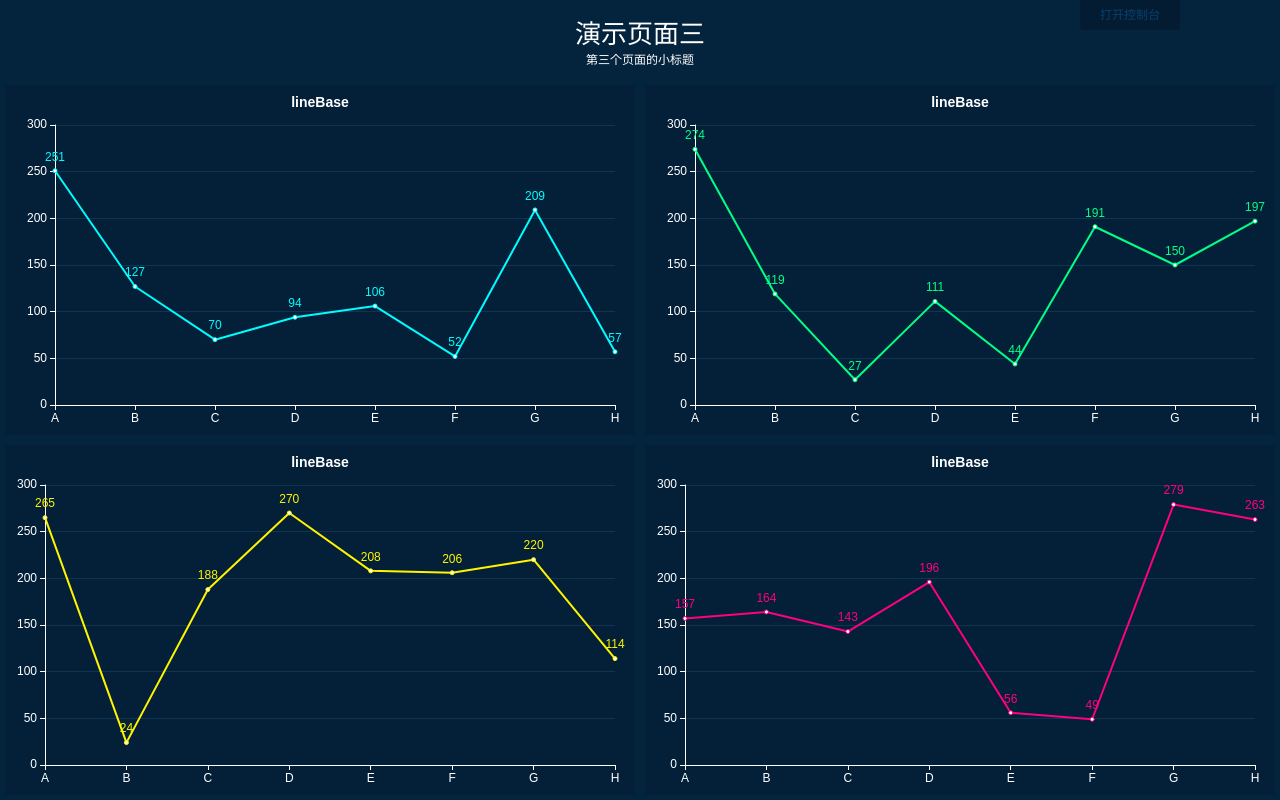
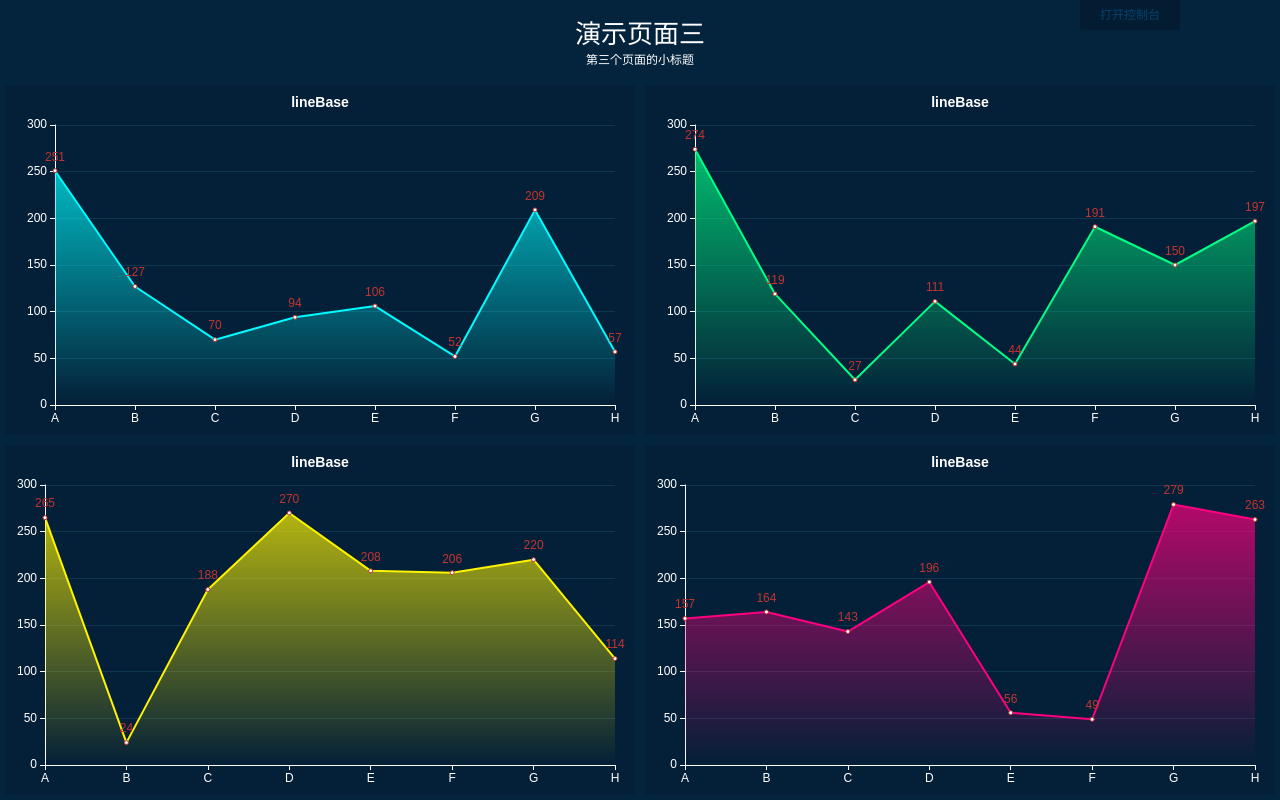
Before and after one commit to FairyEver/wdbc-data-display-system, a Vue app: page /#/screen/demo4 in a window 1280 px wide. Built offline with nearby package versions, Linux system fonts and the light colour scheme.

Commit message:
no message

```diff
--- a/src/components/Charts/Line/Base/index.vue
+++ b/src/components/Charts/Line/Base/index.vue
@@ -29,7 +29,7 @@ export default {
     yAxisAxisLineColor: {type: String, required: false, default: '#FFF'},
     yAxisSplitLineColor: {type: String, required: false, default: '#0F3551'},
     // series
-    seriesColor: {type: String, required: false, default: '#0F3551'}
+    lineColor: {type: String, required: false, default: '#0F3551'}
   },
   data () {
     return {
@@ -91,8 +91,25 @@ export default {
         series: [
           {
             type: 'line',
-            itemStyle: {
-              color: this.seriesColor
+            lineStyle: {
+              color: this.lineColor
+            },
+            areaStyle: {
+              color: {
+                type: 'linear',
+                x: 0,
+                y: 0,
+                x2: 0,
+                y2: 1,
+                colorStops: [
+                  {
+                    offset: 0, color: this.$toRGB(this.lineColor) // 0% 处的颜色
+                  }, {
+                    offset: 1, color: this.$toRGB(this.lineColor, 0) // 100% 处的颜色
+                  }
+                ],
+                globalCoord: false // 缺省为 false
+              }
             },
             label: {
               normal: {
--- a/src/main.js
+++ b/src/main.js
@@ -16,6 +16,30 @@ Vue.prototype.$http = axios
 
 Vue.prototype.$color = color
 
+Vue.prototype.$toRGB = (color, rgba = null) => {
+  var sColor = color.toLowerCase()
+  var reg = /^#([0-9a-fA-f]{3}|[0-9a-fA-f]{6})$/
+  if (sColor && reg.test(sColor)) {
+    if (sColor.length === 4) {
+      var sColorNew = '#'
+      for (var i = 1; i < 4; i += 1) {
+        sColorNew += sColor.slice(i, i + 1).concat(sColor.slice(i, i + 1))
+      }
+      sColor = sColorNew
+    }
+    var sColorChange = []
+    for (var a = 1; a < 7; a += 2) {
+      sColorChange.push(parseInt('0x' + sColor.slice(a, a + 2)))
+    }
+    if (rgba !== null) {
+      return `rgba(${[...sColorChange, rgba].join(',')})`
+    } else {
+      return `rgb(${sColorChange.join(',')})`
+    }
+  }
+  return sColor
+}
+
 /* eslint-disable no-new */
 new Vue({
   el: '#app',
--- a/src/page/screen/demo4/index.vue
+++ b/src/page/screen/demo4/index.vue
@@ -13,7 +13,7 @@
             title-text="lineBase"
             grid-left="50"
             grid-right="20"
-            :series-color="$color.cyan"
+            :line-color="$color.cyan"
             @mounted="mountedChartNum ++">
           </ChartLineBase>
         </div>
@@ -23,7 +23,7 @@
             title-text="lineBase"
             grid-left="40"
             grid-right="20"
-            :series-color="$color.yellow"
+            :line-color="$color.yellow"
             @mounted="mountedChartNum ++">
           </ChartLineBase>
         </div>
@@ -36,7 +36,7 @@
             title-text="lineBase"
             grid-left="50"
             grid-right="20"
-            :series-color="$color.green"
+            :line-color="$color.green"
             @mounted="mountedChartNum ++">
           </ChartLineBase>
         </div>
@@ -46,7 +46,7 @@
             title-text="lineBase"
             grid-left="40"
             grid-right="20"
-            :series-color="$color.pink"
+            :line-color="$color.pink"
             @mounted="mountedChartNum ++">
           </ChartLineBase>
         </div>
```
